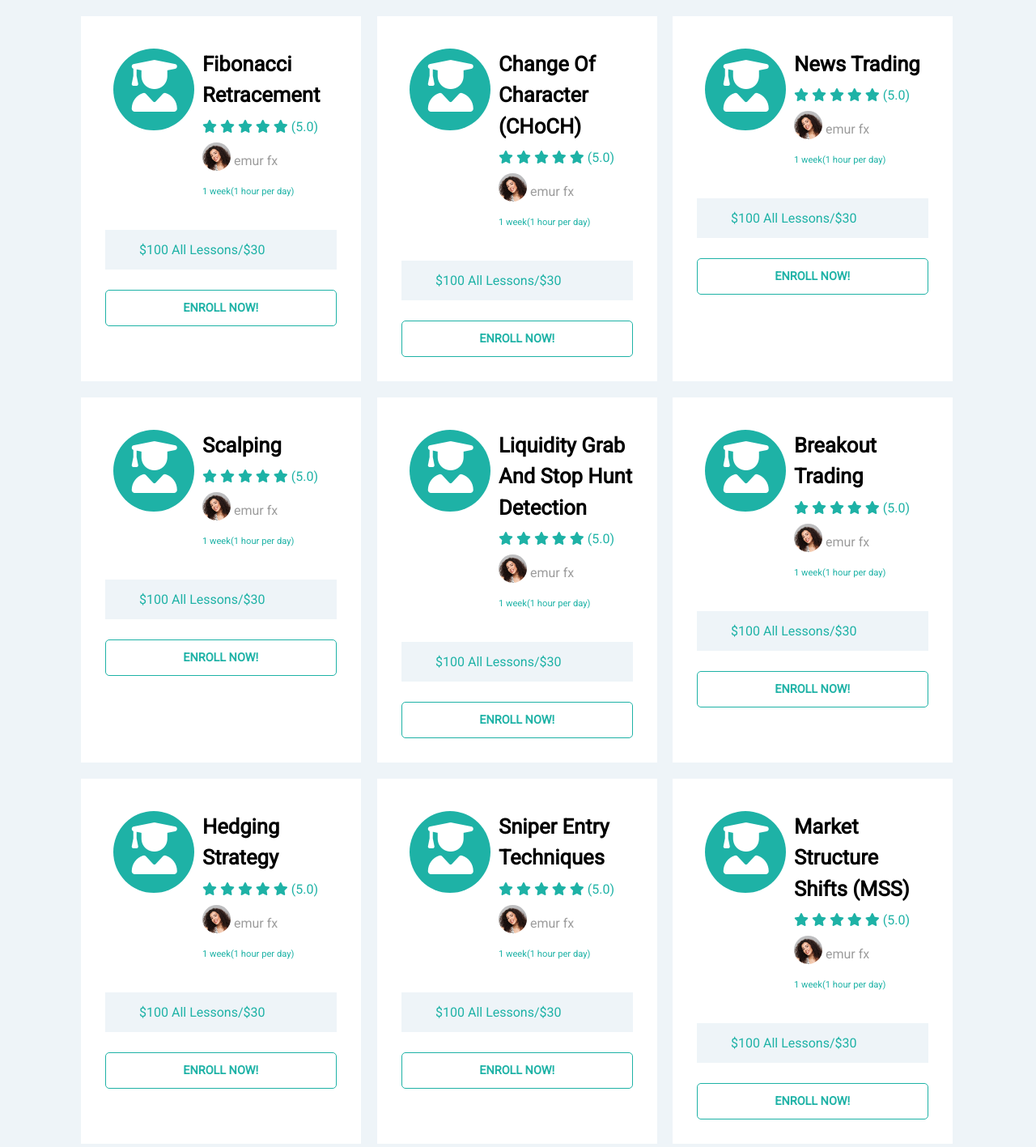
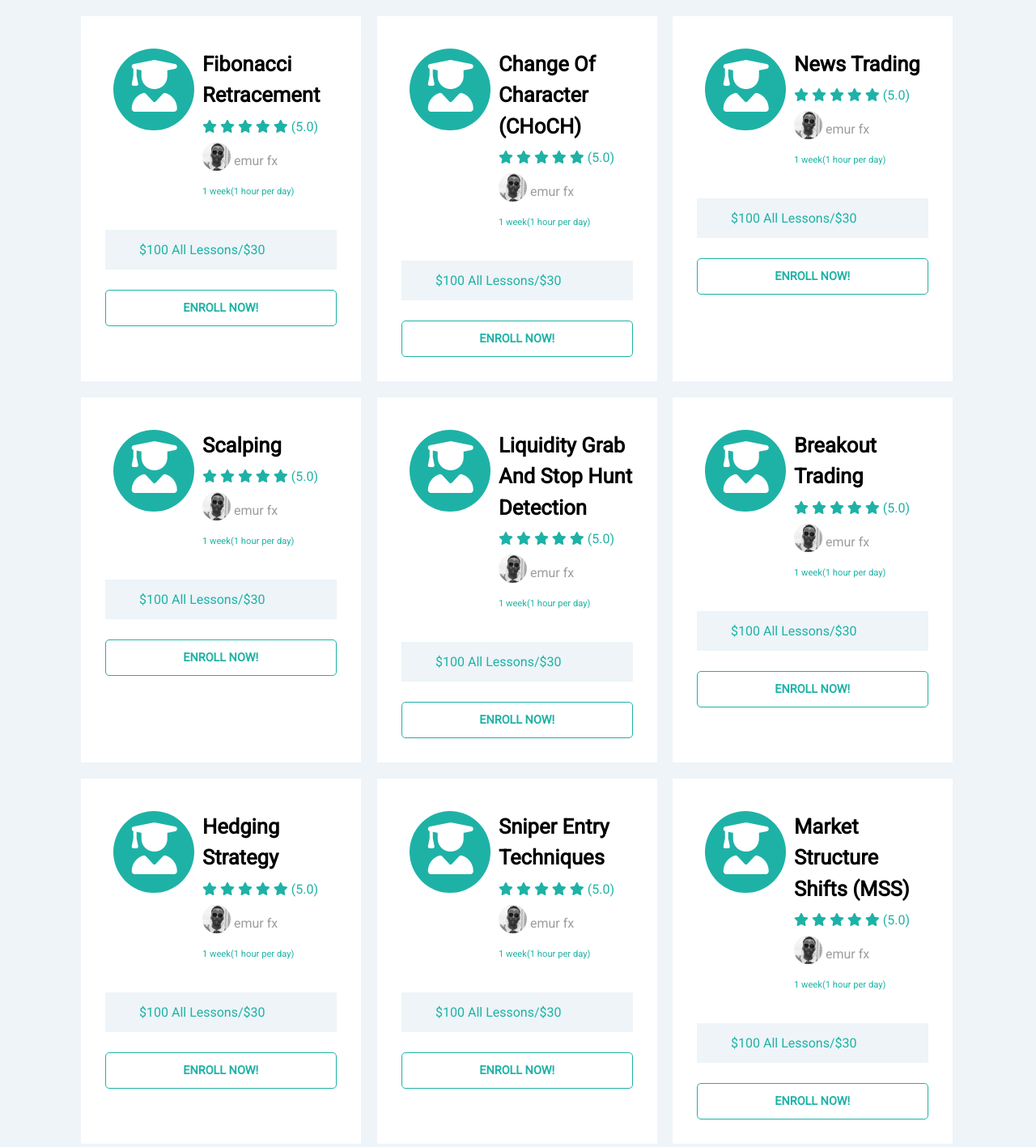
Before and after one commit to ELIUD305KOOME/emur-fx, a plain HTML site: page courses.html in a window 1280 px wide. Shown: the part 880-2297 px from the top of the page at 81% size. Drawn offline with nearby package versions, Linux system fonts and the light colour scheme.

Commit message:
last commit

```diff
--- a/courses.html
+++ b/courses.html
@@ -104,7 +104,7 @@
             <i class="fa-solid fa-star green"></i>
             <span class="green">(5.0)</span>
             <br />
-            <img src="./img/abt-1.jpg" alt="pic" style="height: 35px; width: 35px; border-radius: 50%" />
+            <img src="./img/me.jpg" alt="pic" style="height: 35px; width: 35px; border-radius: 50%" />
             <span class="smokyclass">emur fx</span>
             <br />
             <a href="#" class="smalllink green">1 week(1 hour per day)</a>
@@ -139,7 +139,7 @@
             <i class="fa-solid fa-star green"></i>
             <span class="green">(5.0)</span>
             <br />
-            <img src="./img/abt-1.jpg" alt="pic" style="height: 35px; width: 35px; border-radius: 50%" />
+            <img src="./img/me.jpg" alt="pic" style="height: 35px; width: 35px; border-radius: 50%" />
             <span class="smokyclass">emur fx</span>
             <br />
             <a href="#" class="smalllink green">1 week(1 hour per day)</a>
@@ -174,7 +174,7 @@
             <i class="fa-solid fa-star green"></i>
             <span class="green">(5.0)</span>
             <br />
-            <img src="./img/abt-1.jpg" alt="pic" style="height: 35px; width: 35px; border-radius: 50%" />
+            <img src="./img/me.jpg" alt="pic" style="height: 35px; width: 35px; border-radius: 50%" />
             <span class="smokyclass">emur fx</span>
             <br />
             <a href="#" class="smalllink green">1 week(1 hour per day)</a>
@@ -208,7 +208,7 @@
             <i class="fa-solid fa-star green"></i>
             <span class="green">(5.0)</span>
             <br />
-            <img src="./img/abt-1.jpg" alt="pic" style="height: 35px; width: 35px; border-radius: 50%" />
+            <img src="./img/me.jpg" alt="pic" style="height: 35px; width: 35px; border-radius: 50%" />
             <span class="smokyclass">emur fx</span>
             <br />
             <a href="#" class="smalllink green">1 week(1 hour per day)</a>
@@ -242,7 +242,7 @@
             <i class="fa-solid fa-star green"></i>
             <span class="green">(5.0)</span>
             <br />
-            <img src="./img/abt-1.jpg" alt="pic" style="height: 35px; width: 35px; border-radius: 50%" />
+            <img src="./img/me.jpg" alt="pic" style="height: 35px; width: 35px; border-radius: 50%" />
             <span class="smokyclass">emur fx</span>
             <br />
             <a href="#" class="smalllink green">1 week(1 hour per day)</a>
@@ -276,7 +276,7 @@
             <i class="fa-solid fa-star green"></i>
             <span class="green">(5.0)</span>
             <br />
-            <img src="./img/abt-1.jpg" alt="pic" style="height: 35px; width: 35px; border-radius: 50%" />
+            <img src="./img/me.jpg" alt="pic" style="height: 35px; width: 35px; border-radius: 50%" />
             <span class="smokyclass">emur fx</span>
             <br />
             <a href="#" class="smalllink green">1 week(1 hour per day)</a>
@@ -310,7 +310,7 @@
             <i class="fa-solid fa-star green"></i>
             <span class="green">(5.0)</span>
             <br />
-            <img src="./img/abt-1.jpg" alt="pic" style="height: 35px; width: 35px; border-radius: 50%" />
+            <img src="./img/me.jpg" alt="pic" style="height: 35px; width: 35px; border-radius: 50%" />
             <span class="smokyclass">emur fx</span>
             <br />
             <a href="#" class="smalllink green">1 week(1 hour per day)</a>
@@ -345,7 +345,7 @@
             <i class="fa-solid fa-star green"></i>
             <span class="green">(5.0)</span>
             <br />
-            <img src="./img/abt-1.jpg" alt="pic" style="height: 35px; width: 35px; border-radius: 50%" />
+            <img src="./img/me.jpg" alt="pic" style="height: 35px; width: 35px; border-radius: 50%" />
             <span class="smokyclass">emur fx</span>
             <br />
             <a href="#" class="smalllink green">1 week(1 hour per day)</a>
@@ -379,7 +379,7 @@
             <i class="fa-solid fa-star green"></i>
             <span class="green">(5.0)</span>
             <br />
-            <img src="./img/abt-1.jpg" alt="pic" style="height: 35px; width: 35px; border-radius: 50%" />
+            <img src="./img/me.jpg" alt="pic" style="height: 35px; width: 35px; border-radius: 50%" />
             <span class="smokyclass">emur fx</span>
             <br />
             <a href="#" class="smalllink green">1 week(1 hour per day)</a>
@@ -413,7 +413,7 @@
             <i class="fa-solid fa-star green"></i>
             <span class="green">(5.0)</span>
             <br />
-            <img src="./img/abt-1.jpg" alt="pic" style="height: 35px; width: 35px; border-radius: 50%" />
+            <img src="./img/me.jpg" alt="pic" style="height: 35px; width: 35px; border-radius: 50%" />
             <span class="smokyclass">emur fx</span>
             <br />
             <a href="#" class="smalllink green">1 week(1 hour per day)</a>
@@ -447,7 +447,7 @@
             <i class="fa-solid fa-star green"></i>
             <span class="green">(5.0)</span>
             <br />
-            <img src="./img/abt-1.jpg" alt="pic" style="height: 35px; width: 35px; border-radius: 50%" />
+            <img src="./img/me.jpg" alt="pic" style="height: 35px; width: 35px; border-radius: 50%" />
             <span class="smokyclass">emur fx</span>
             <br />
             <a href="#" class="smalllink green">1 week(1 hour per day)</a>
@@ -481,7 +481,7 @@
             <i class="fa-solid fa-star green"></i>
             <span class="green">(5.0)</span>
             <br />
-            <img src="./img/abt-1.jpg" alt="pic" style="height: 35px; width: 35px; border-radius: 50%" />
+            <img src="./img/me.jpg" alt="pic" style="height: 35px; width: 35px; border-radius: 50%" />
             <span class="smokyclass">emur fx</span>
             <br />
             <a href="#" class="smalllink green">1 week(1 hour per day)</a>
```
